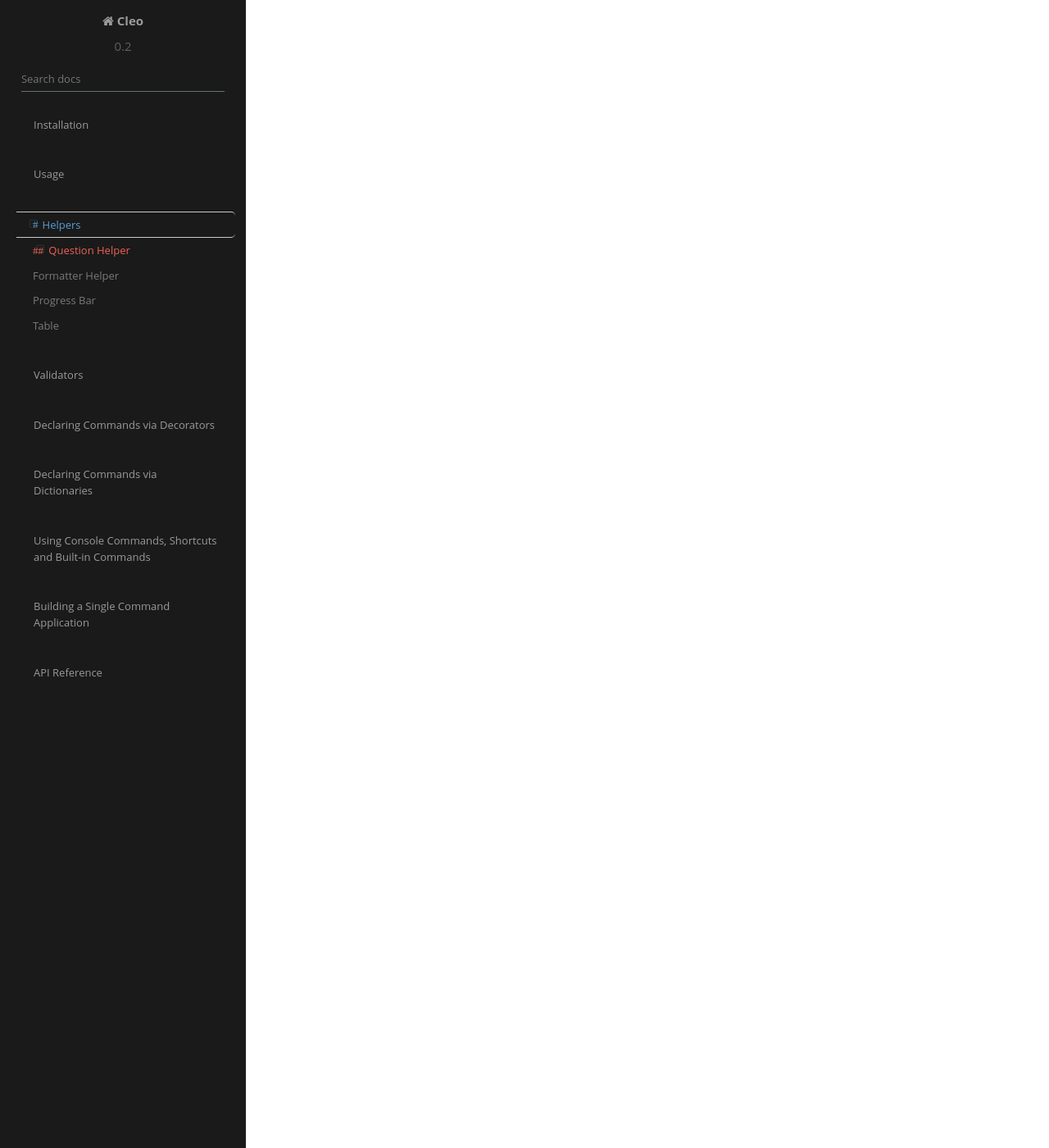
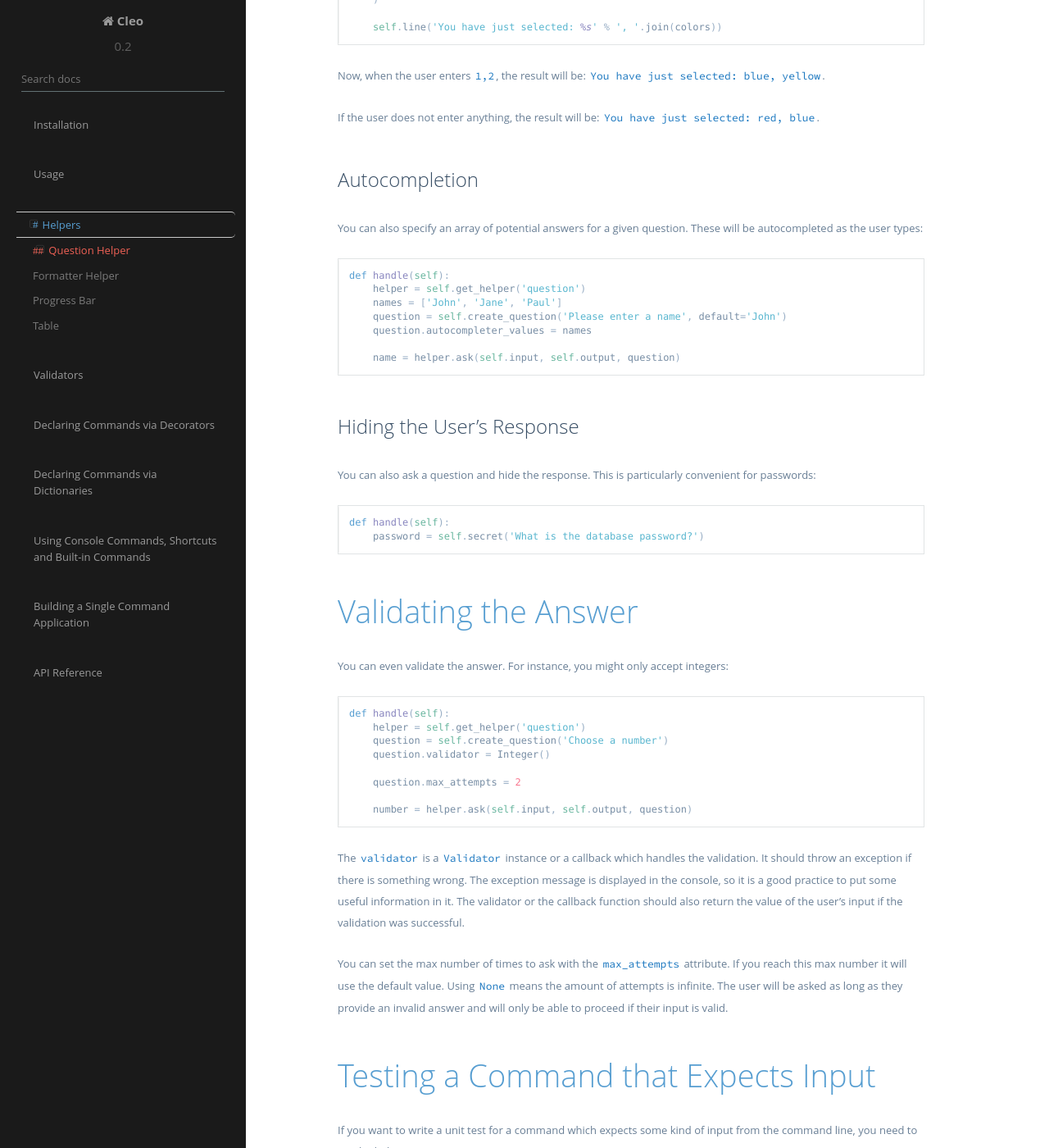
Before and after one commit to python-poetry/cleo, a Sphinx documentation site: the page built from docs/helpers/question_helper.rst, in a window 1280 px wide and 1400 px high, scrolled down 2091 px. Shown: the whole window at 82% size. Built offline with Sphinx 7.4.7 and the Read the Docs theme 2.0.0, drawn with Linux system fonts in a browser that asks for light colours; some of the changed text lies outside the part shown.

Commit message:
Updating question helper doc

```diff
--- a/docs/helpers/question_helper.rst
+++ b/docs/helpers/question_helper.rst
@@ -47,3 +47,137 @@ For instance, if you want to know a user name, you can add this to your command:
 The user will be asked "Please enter your name".
 They can type some name which will be returned by the ``ask()`` method.
 If they leave it empty, the default value (``John Doe`` here) is returned.
+
+Let the User Choose from a List of Answers
+------------------------------------------
+
+If you have a predefined set of answers the user can choose from,
+you could use a ``ChoiceQuestion`` or the ``choice()`` method which
+makes sure that the user can only enter a valid string from a predefined list:
+
+.. code-block:: python
+
+    def handle(self):
+        color = self.choice(
+            'Please select your favorite color (defaults to red),
+            ['red', 'blue', 'yellow'],
+            0
+        )
+
+        self.line('You have just selected: %s' % color)
+
+The option which should be selected by default is provided with the third argument.
+The default is ``None``, which means that no option is the default one.
+
+If the user enters an invalid string, an error message is shown
+and the user is asked to provide the answer another time,
+until they enter a valid string or reach the maximum number of attempts.
+The default value for the maximum number of attempts is ``None``, which means infinite number of attempts.
+
+Multiple Choices
+----------------
+
+Sometimes, multiple answers can be given. The ``ChoiceQuestion`` or ``choice()`` method
+provides this feature using comma separated values.
+This is disabled by default, to enable this use the ``multiple`` keyword if using the ``choice()`` method
+or the ``multiselect`` attribute if using the ``ChoiceQuestion`` directly:
+
+.. code-block:: python
+
+    def handle(self):
+        colors = self.choice(
+            'Please select your favorite color (defaults to red and blue),
+            ['red', 'blue', 'yellow'],
+            '0,1'
+            multiple=True
+        )
+
+        self.line('You have just selected: %s' % ', '.join(colors))
+
+Now, when the user enters ``1,2``, the result will be: ``You have just selected: blue, yellow``.
+
+If the user does not enter anything, the result will be: ``You have just selected: red, blue``.
+
+Autocompletion
+--------------
+
+You can also specify an array of potential answers for a given question.
+These will be autocompleted as the user types:
+
+.. code-block:: python
+
+    def handle(self):
+        helper = self.get_helper('question')
+        names = ['John', 'Jane', 'Paul']
+        question = self.create_question('Please enter a name', default='John')
+        question.autocompleter_values = names
+
+        name = helper.ask(self.input, self.output, question)
+
+Hiding the User's Response
+--------------------------
+
+You can also ask a question and hide the response.
+This is particularly convenient for passwords:
+
+.. code-block:: python
+
+    def handle(self):
+        password = self.secret('What is the database password?')
+
+
+Validating the Answer
+=====================
+
+You can even validate the answer.
+For instance, you might only accept integers:
+
+.. code-block:: python
+
+    def handle(self):
+        helper = self.get_helper('question')
+        question = self.create_question('Choose a number')
+        question.validator = Integer()
+
+        question.max_attempts = 2
+
+        number = helper.ask(self.input, self.output, question)
+
+The ``validator`` is a ``Validator`` instance or a callback which handles the validation.
+It should throw an exception if there is something wrong.
+The exception message is displayed in the console, so it is a good practice to put some useful information in it.
+The validator or the callback function should also return the value of the user's input if the validation was successful.
+
+You can set the max number of times to ask with the ``max_attempts`` attribute.
+If you reach this max number it will use the default value.
+Using ``None`` means the amount of attempts is infinite.
+The user will be asked as long as they provide an invalid answer
+and will only be able to proceed if their input is valid.
+
+
+Testing a Command that Expects Input
+====================================
+
+If you want to write a unit test for a command which expects some kind of input from the command line,
+you need to set the helper input stream:
+
+.. code-block:: python
+
+    def test_execute_command(self):
+        command_tester = CommandTester(command)
+
+        helper = command.get_helper('question')
+        helper.set_input_stream(self.get_input_stream('Test\n'))
+        # Equals to a user inputting "Test" and hitting ENTER
+        # If you need to enter a confirmation, "yes\n" will work
+
+        command_tester.execute([('command', command.get_name())])
+
+        # self.assertRegex('...', command_tester.get_display())
+
+    def get_input_stream(input)
+        stream = BytesIO()
+        stream.write(input_.encode())
+        stream.seek(0)
+
+        return stream
```
